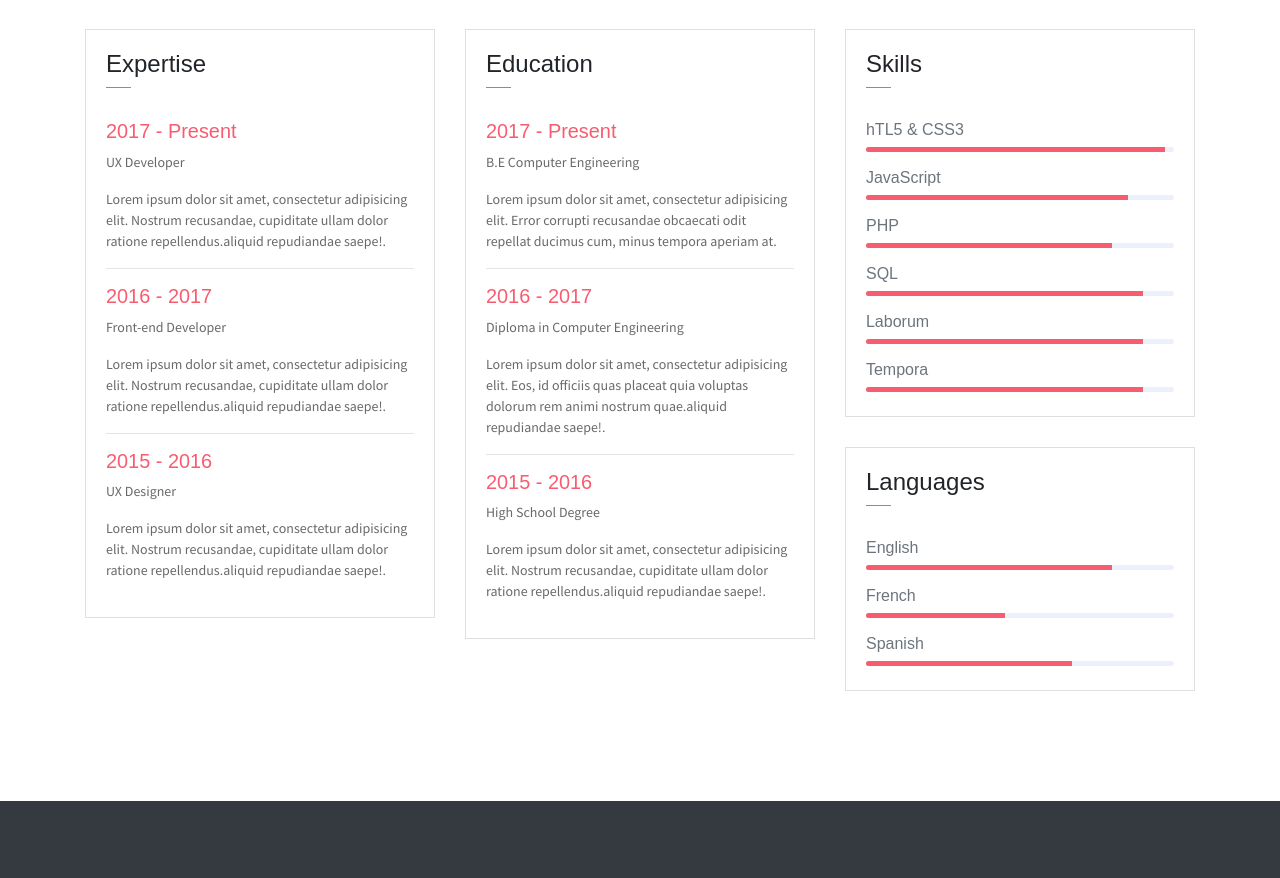
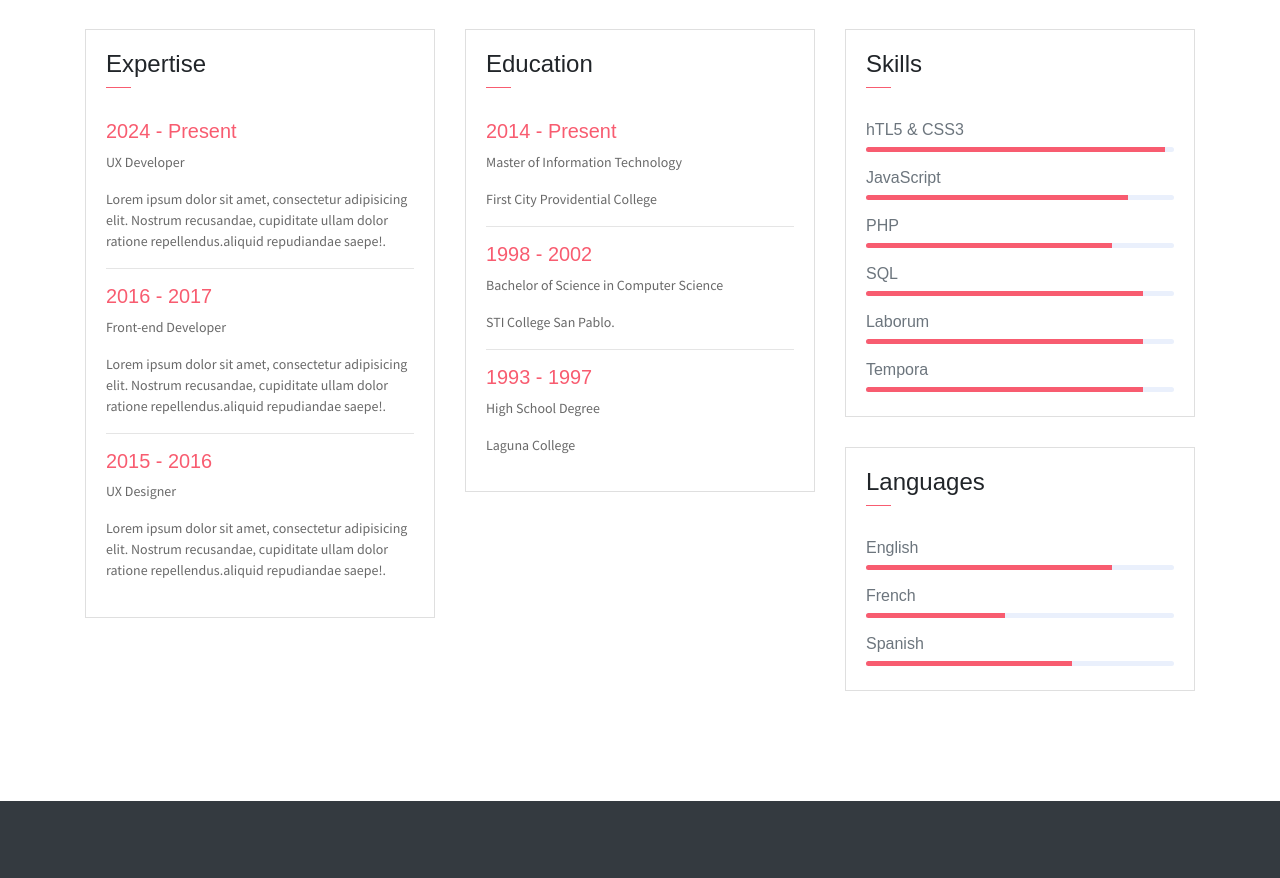
Before and after one commit to neirroilagan/portfolio, a plain HTML site: page index.html in a window 1280 px wide. Shown: the part 1520-2398 px from the top of the page. Drawn offline with Linux system fonts and the light colour scheme; a script that the page names is missing.

Commit message:
Update index.html

```diff
--- a/index.html
+++ b/index.html
@@ -140,7 +140,7 @@
                             </div>
                         </div>
                         <div class="card-body">
-                            <h6 class="title text-danger">2017 - Present</h6>
+                            <h6 class="title text-danger">2024 - Present</h6>
                             <P>UX Developer</P>
                             <P class="subtitle">Lorem ipsum dolor sit amet, consectetur adipisicing elit. Nostrum recusandae, cupiditate ullam dolor ratione repellendus.aliquid repudiandae saepe!.</P>
                             <hr>
@@ -163,17 +163,17 @@
                             </div>
                         </div>
                         <div class="card-body">
-                            <h6 class="title text-danger">2017 - Present</h6>
-                            <P>B.E Computer Engineering</P>
-                            <P class="subtitle">Lorem ipsum dolor sit amet, consectetur adipisicing elit. Error corrupti recusandae obcaecati odit repellat ducimus cum, minus tempora aperiam at.</P>
+                            <h6 class="title text-danger">2014 - Present</h6>
+                            <P>Master of Information Technology</P>
+                            <P class="subtitle">First City Providential College</P>
                             <hr>
-                            <h6 class="title text-danger">2016 - 2017</h6>
-                            <P>Diploma in Computer Engineering</P>
-                            <P class="subtitle">Lorem ipsum dolor sit amet, consectetur adipisicing elit. Eos, id officiis quas placeat quia voluptas dolorum rem animi nostrum quae.aliquid repudiandae saepe!.</P>
+                            <h6 class="title text-danger">1998 - 2002</h6>
+                            <P>Bachelor of Science in Computer Science</P>
+                            <P class="subtitle">STI College San Pablo.</P>
                             <hr>
-                            <h6 class="title text-danger">2015 - 2016</h6>
+                            <h6 class="title text-danger">1993 - 1997</h6>
                             <P>High School Degree</P>
-                            <P class="subtitle">Lorem ipsum dolor sit amet, consectetur adipisicing elit. Nostrum recusandae, cupiditate ullam dolor ratione repellendus.aliquid repudiandae saepe!.</P>
+                            <P class="subtitle">Laguna College</P>
 
                         </div>
                     </div>
```
